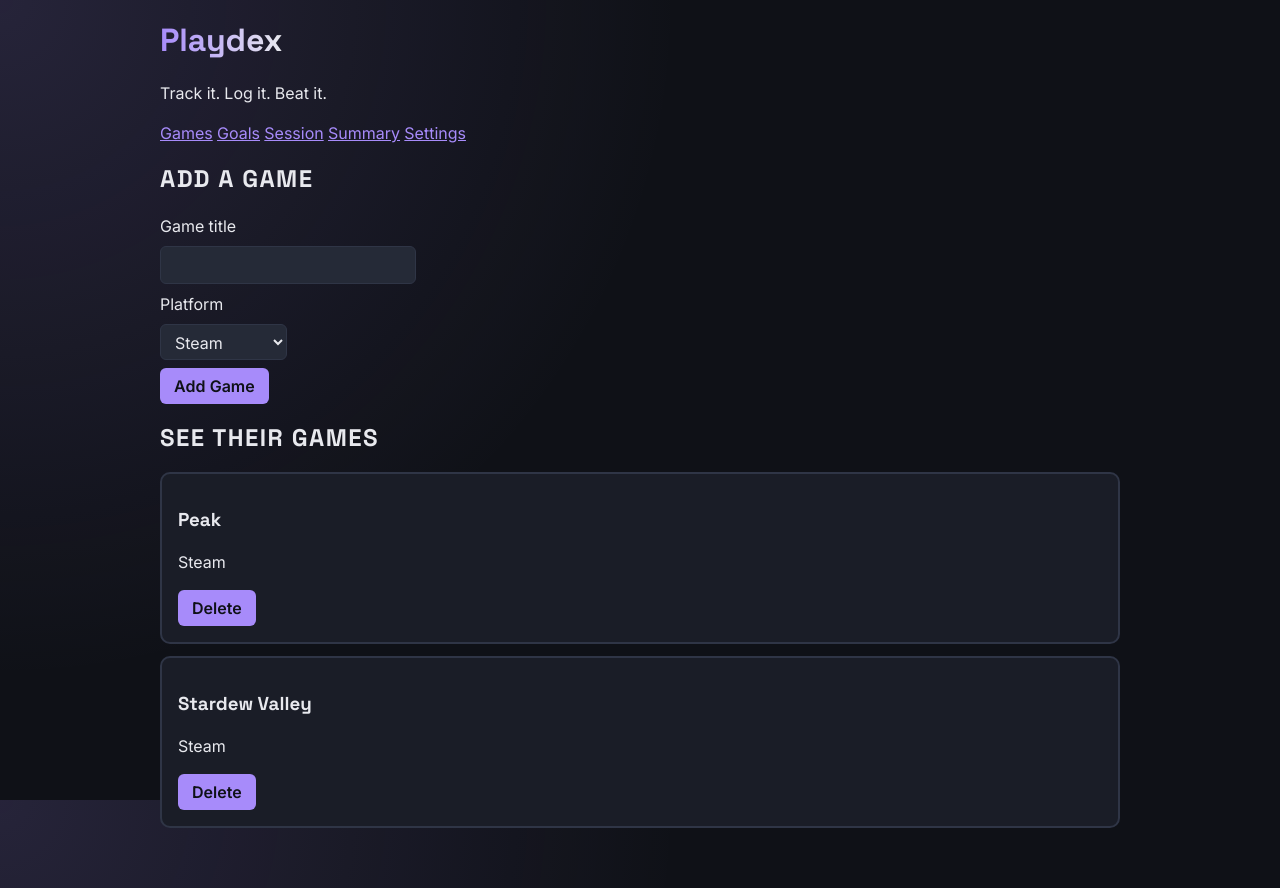
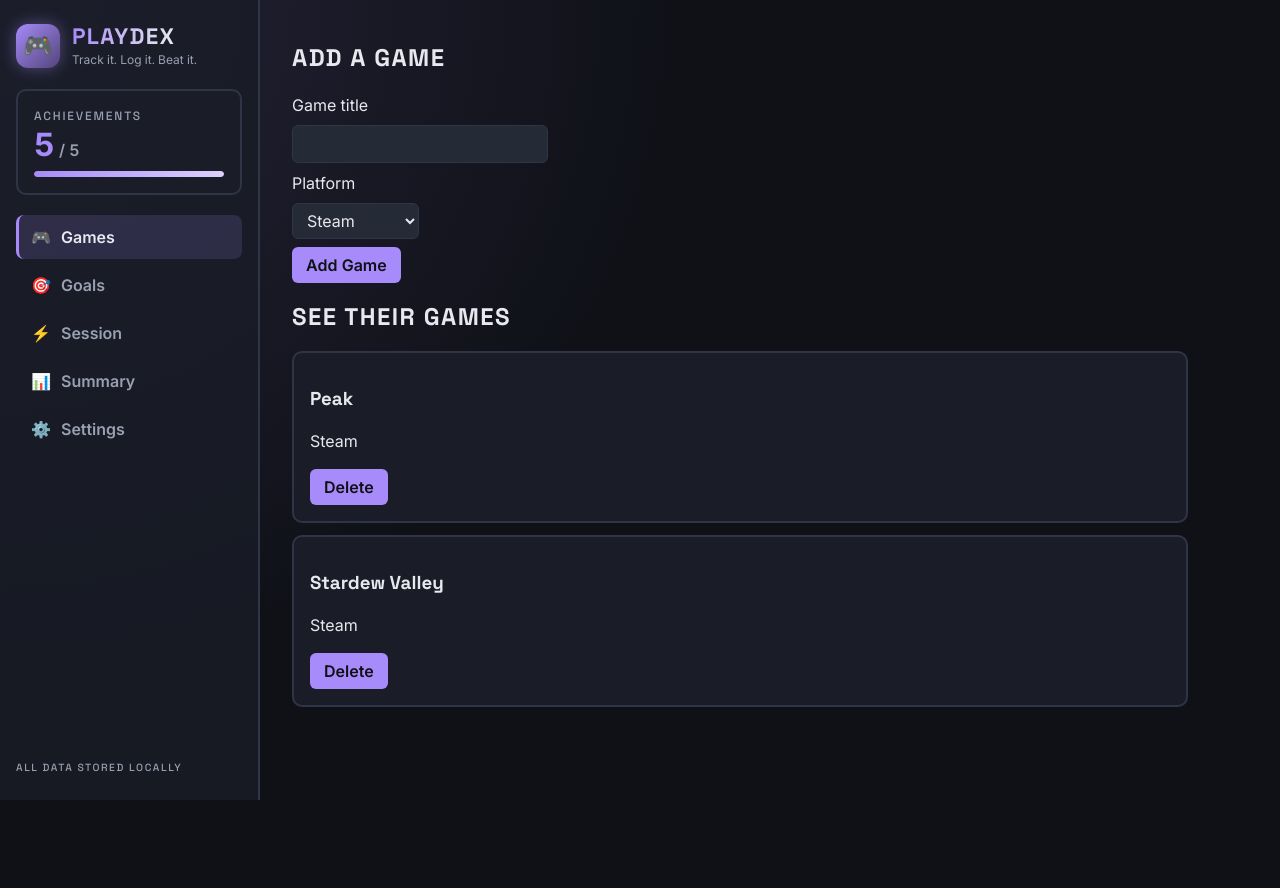
Before and after one commit to RikkaKallinen/playdex-achievement-tracker, a React (Vite) app: page / in a window 1280 px wide. After the commit the page ends 800 px from the top, so only its background shows below. Built offline with nearby package versions, Linux system fonts and the light colour scheme; a web font is replaced by a local one.

Commit message:
Replace the header with a sidebar like the Figma mockup

```diff
--- a/src/App.jsx
+++ b/src/App.jsx
@@ -1,12 +1,13 @@
 import { starterGames } from "./data";
 import { useState, useEffect } from "react";
-import { Routes, Route, Link } from "react-router";
+import { Routes, Route } from "react-router";
 import GoalsPage from "./GoalsPage";
 import GamesPage from "./GamesPage";
 import GamePage from "./GamePage";
 import SessionPage from "./SessionPage";
 import SummaryPage from "./SummaryPage";
 import SettingsPage from "./SettingsPage";
+import Sidebar from "./Sidebar";
 
 function App() {
     const [games, setGames] = useState(() => {
@@ -262,22 +263,9 @@ function App() {
     }
 
     return (
-        <>
-            <header>
-                <h1>Playdex</h1>
-                <p>Track it. Log it. Beat it.</p>
-                <nav>
-                    <Link to="/">Games</Link>
-                    {" "}
-                    <Link to="/goals">Goals</Link>
-                    {" "}
-                    <Link to="/session">Session</Link>
-                    {" "}
-                    <Link to="/summary">Summary</Link>
-                    {" "}
-                    <Link to="/settings">Settings</Link>
-                </nav>
-            </header>
+        <div className="app-layout">
+            <Sidebar games={activeGames} />
+
             <main>
                 <Routes>
                     <Route
@@ -357,7 +345,7 @@ function App() {
                     />
                 </Routes>
             </main>
-        </>
+        </div>
     );
 }
 
--- /dev/null
+++ b/src/Sidebar.jsx
@@ -0,0 +1,50 @@
+import { NavLink } from "react-router";
+
+const navLinks = [
+    { to: "/", label: "Games", icon: "🎮" },
+    { to: "/goals", label: "Goals", icon: "🎯" },
+    { to: "/session", label: "Session", icon: "⚡" },
+    { to: "/summary", label: "Summary", icon: "📊" },
+    { to: "/settings", label: "Settings", icon: "⚙️" }
+];
+
+function Sidebar({ games }) {
+    const achievements = games.flatMap((game) => game.achievements);
+    const unlocked = achievements.filter((achievement) => achievement.earned).length;
+    const percent = achievements.length > 0 ? Math.round((unlocked / achievements.length) * 100) : 0;
+
+    return (
+        <aside className="sidebar">
+            <div className="brand">
+                <span className="brand-icon" aria-hidden="true">🎮</span>
+                <div>
+                    <h1>Playdex</h1>
+                    <p>Track it. Log it. Beat it.</p>
+                </div>
+            </div>
+
+            <div className="stat-card">
+                <p className="label">Achievements</p>
+                <p className="stat-number">
+                    {unlocked}<span className="unit"> / {achievements.length}</span>
+                </p>
+                <div className="stat-bar">
+                    <div className="stat-bar-fill" style={{ width: percent + "%" }} />
+                </div>
+            </div>
+
+            <nav>
+                {navLinks.map((link) => (
+                    <NavLink key={link.to} to={link.to} end={link.to === "/"}>
+                        <span aria-hidden="true">{link.icon}</span>
+                        {link.label}
+                    </NavLink>
+                ))}
+            </nav>
+
+            <p className="label sidebar-footer">All data stored locally</p>
+        </aside>
+    );
+}
+
+export default Sidebar;
--- a/src/index.css
+++ b/src/index.css
@@ -33,9 +33,7 @@ body {
     font-family: var(--font-body);
     font-variant-numeric: tabular-nums;
     line-height: 1.5;
-    max-width: 960px;
-    margin: 0 auto;
-    padding: 0 16px 48px;
+    margin: 0;
     background:
         radial-gradient(circle at top left, color-mix(in srgb, var(--accent) 15%, transparent), transparent 45%),
         var(--bg);
@@ -66,6 +64,168 @@ h1 {
 h2 {
     text-transform: uppercase;
     letter-spacing: 0.06em;
+}
+
+/* Layout */
+.app-layout {
+    display: grid;
+    grid-template-columns: 260px 1fr;
+    min-height: 100vh;
+}
+
+main {
+    width: 100%;
+    max-width: 960px;
+    padding: 24px 32px 48px;
+    box-sizing: border-box;
+}
+
+.label {
+    margin: 0;
+    font-family: var(--font-heading);
+    font-size: 0.75rem;
+    letter-spacing: 0.15em;
+    text-transform: uppercase;
+    color: var(--text-muted);
+}
+
+.unit {
+    font-size: 0.5em;
+    font-weight: 600;
+    color: var(--text-muted);
+}
+
+/* Sidebar */
+.sidebar {
+    position: sticky;
+    top: 0;
+    height: 100vh;
+    display: flex;
+    flex-direction: column;
+    gap: 20px;
+    padding: 24px 16px;
+    box-sizing: border-box;
+    background: color-mix(in srgb, var(--surface) 80%, transparent);
+    border-right: 2px solid var(--border);
+}
+
+.brand {
+    display: flex;
+    align-items: center;
+    gap: 12px;
+}
+
+.brand-icon {
+    display: grid;
+    place-items: center;
+    width: 44px;
+    height: 44px;
+    font-size: 1.5rem;
+    border-radius: 12px;
+    background: linear-gradient(135deg, var(--accent), color-mix(in srgb, var(--accent) 50%, black));
+    box-shadow: 0 0 16px color-mix(in srgb, var(--accent) 40%, transparent);
+}
+
+.brand h1 {
+    margin: 0;
+    font-size: 1.4rem;
+    letter-spacing: 0.06em;
+    text-transform: uppercase;
+}
+
+.brand p {
+    margin: 0;
+    font-size: 0.75rem;
+    color: var(--text-muted);
+}
+
+.stat-card {
+    padding: 16px;
+    background: var(--surface);
+    border: 2px solid var(--border);
+    border-radius: var(--radius);
+}
+
+.stat-number {
+    margin: 4px 0 10px;
+    font-size: 2rem;
+    font-weight: 700;
+    line-height: 1;
+    color: var(--accent);
+}
+
+.stat-bar {
+    height: 6px;
+    overflow: hidden;
+    border-radius: 3px;
+    background: var(--surface-raised);
+}
+
+.stat-bar-fill {
+    height: 100%;
+    border-radius: 3px;
+    background: linear-gradient(90deg, var(--accent), color-mix(in srgb, var(--accent) 40%, white));
+}
+
+.sidebar nav {
+    display: flex;
+    flex-direction: column;
+    gap: 4px;
+}
+
+.sidebar nav a {
+    display: flex;
+    align-items: center;
+    gap: 10px;
+    padding: 10px 12px;
+    border-left: 3px solid transparent;
+    border-radius: 8px;
+    font-weight: 600;
+    text-decoration: none;
+    color: var(--text-muted);
+}
+
+.sidebar nav a:hover {
+    color: var(--text);
+    background: var(--surface-raised);
+}
+
+.sidebar nav a.active {
+    color: var(--text);
+    background: color-mix(in srgb, var(--accent) 15%, transparent);
+    border-left-color: var(--accent);
+}
+
+.sidebar-footer {
+    margin-top: auto;
+    font-size: 0.65rem;
+}
+
+/* Phones */
+@media (max-width: 768px) {
+    .app-layout {
+        grid-template-columns: 1fr;
+    }
+
+    .sidebar {
+        position: static;
+        height: auto;
+        border-right: none;
+        border-bottom: 2px solid var(--border);
+    }
+
+    .sidebar nav {
+        flex-direction: row;
+        flex-wrap: wrap;
+    }
+
+    .sidebar-footer {
+        display: none;
+    }
+
+    main {
+        padding: 16px;
+    }
 }
 
 /* Cards */
```
